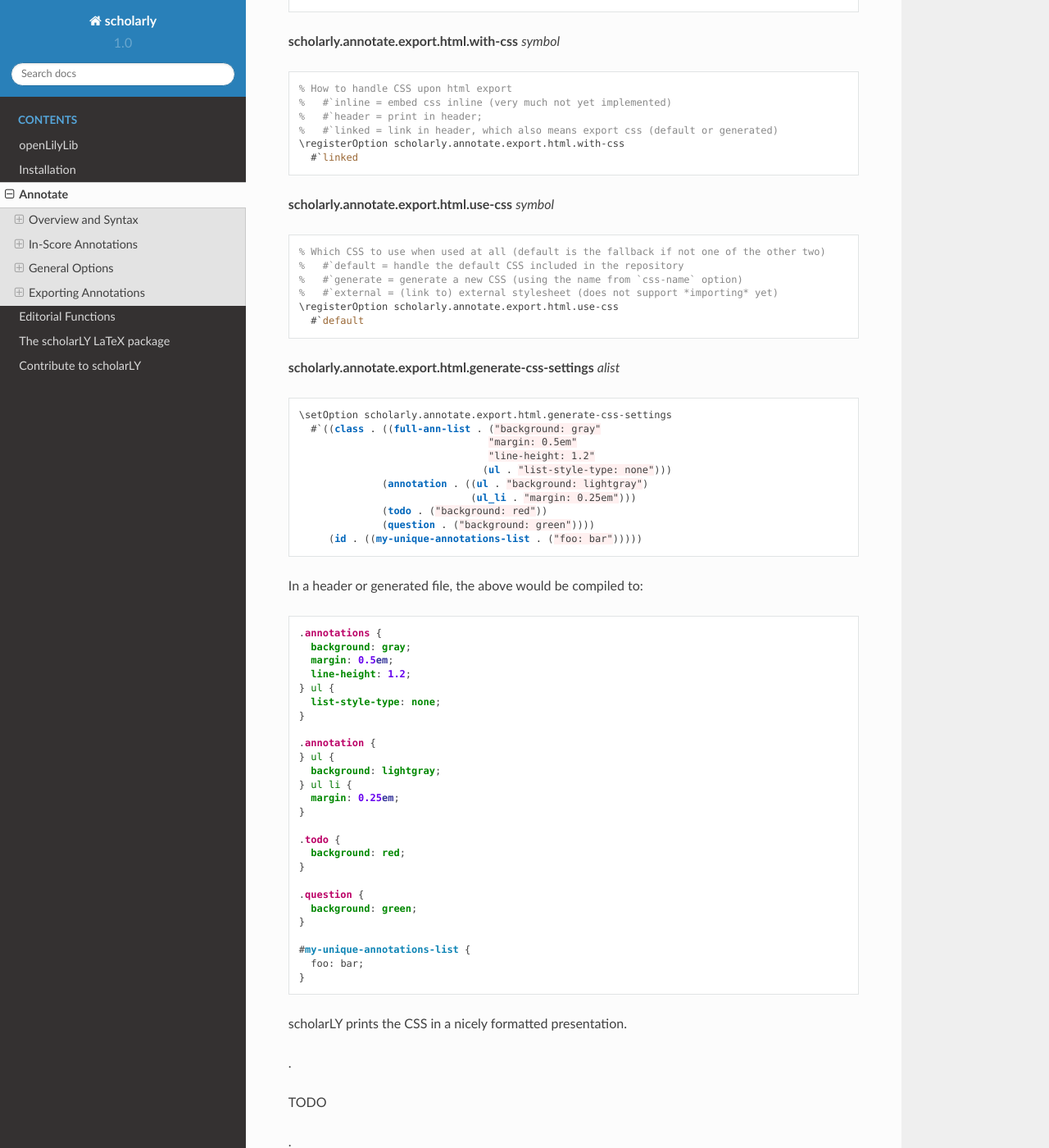
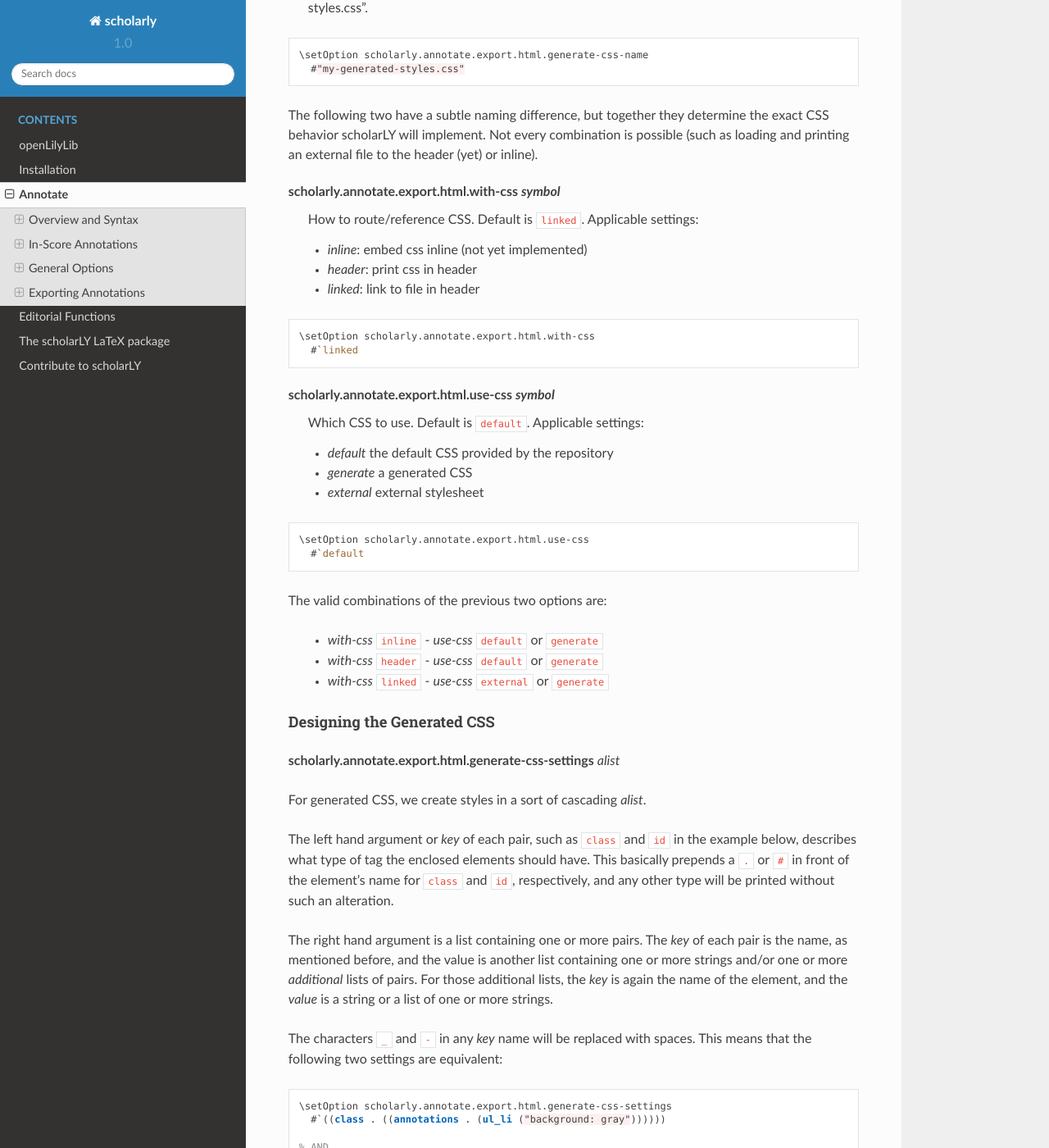
Before and after one commit to openlilylib/scholarly, a Sphinx documentation site: the page built from doc/source/annotate.rst, in a window 1280 px wide and 1400 px high, scrolled down 12209 px. Shown: the whole window at 82% size. Built offline with Sphinx 7.4.7 and the Read the Docs theme 2.0.0, drawn with Linux system fonts in a browser that asks for light colours; pages that are not in the unit, such as notebooks, are missing from menus; some of the changed text lies outside the part shown.

Commit message:
add examples script and other stuff

```diff
--- a/doc/source/annotate.rst
+++ b/doc/source/annotate.rst
@@ -486,7 +486,7 @@
 ::
 
   % Annotation types for html text output
-  \registerOption scholarly.annotate.export.html.labels
+  \setOption scholarly.annotate.export.html.labels
   #`((critical-remark . "Critical Remark")
     (musical-issue . "Musical Issue")
     (lilypond-issue . "Lilypond Issue")
@@ -499,7 +499,13 @@
 
   % Print full document with header (including CSS link) and body, or just
   % annotations div
-  \registerOption scholarly.annotate.export.html.full-document ##t
+  \setOption scholarly.annotate.export.html.full-document ##t
+
+
+For each annotation list exported, the division of items, from outermost to
+innermost, is
+
+
 
 **scholarly.annotate.export.html.divs** `alist`
 
@@ -507,93 +513,187 @@
 
   % Annotation div types (can technically be anything, since they get directly
   % converted to string; so even a new type of div, or `a`, or whatever else.)
-  \registerOption scholarly.annotate.export.html.divs
+  \setOption scholarly.annotate.export.html.divs
   #`((full-ann-list . ol)
      (each-ann-outer . li)
      (each-ann-inner . ul)
      (each-ann-props . li))
 
 **scholarly.annotate.export.html.annotations-div-tags** `alist`
+  Change the tags for the annotations list div.
 
 ::
 
-  \registerOption scholarly.annotate.export.html.annotations-div-tags
+  \setOption scholarly.annotate.export.html.annotations-div-tags
      #`((class . "my-annotations")
         (id . #f))
 
 **scholarly.annotate.export.html.props** `list`
+  Which properties to print to html, and in what order. Default is as follows:
 
 ::
 
-  % Which props to print to html
-  \registerOption scholarly.annotate.export.html.props
+  \setOption scholarly.annotate.export.html.props
     #`(type grob-location grob-type message)
 
-
-
 **scholarly.annotate.export.html.prop-labels** `alist`
-
-  % Which labels to print for props (only affect props included in previous list)
+  Which labels to print for props (only affects props included in the
+  `export.html.props` list). Default is as follows.
 
 ::
 
-  \registerOption scholarly.annotate.export.html.prop-labels
+  \setOption scholarly.annotate.export.html.prop-labels
     #`((type . "<em>Type:</em> ")
        (grob-location . #f)
        (grob-type . #f)
        (message . #f))
 
 
-Generating CSS
-^^^^^^^^^^^^^^
+Working with CSS
+^^^^^^^^^^^^^^^^
 
-A general intro here.
-
-.
-
-TODO
-
-.
+Like the output filenames option, you can of course specific files in other
+directories in the following options. Note that the directories must already
+exist, even for generated files.
 
 **scholarly.annotate.export.html.external-css-name** `string`
+  What is the filename of any external file you provide. Note that scholarLY
+  currently doesn't read this and will only link to it if requested. Default
+  is `#f`.
 
 ::
 
-  \registerOption scholarly.annotate.export.html.external-css-name
+  \setOption scholarly.annotate.export.html.external-css-name
     #"my-external-styles.css"
 
 **scholarly.annotate.export.html.generate-css-name** `string`
+  What is the filename of the generated file. Default is an arbitrary suggestion
+  "my-generated-styles.css".
 
 ::
 
-  \registerOption scholarly.annotate.export.html.generate-css-name
+  \setOption scholarly.annotate.export.html.generate-css-name
     #"my-generated-styles.css"
 
+The following two have a subtle naming difference, but together they determine
+the exact CSS behavior scholarLY will implement. Not every combination is
+possible (such as loading and printing an external file to the header (yet) or
+inline).
+
 **scholarly.annotate.export.html.with-css** `symbol`
+  How to route/reference CSS. Default is ``linked``. Applicable settings:
+
+  - *inline*: embed css inline (not yet implemented)
+  - *header*: print css in header
+  - *linked*: link to file in header
 
 ::
 
-  % How to handle CSS upon html export
-  %   #`inline = embed css inline (very much not yet implemented)
-  %   #`header = print in header;
-  %   #`linked = link in header, which also means export css (default or generated)
-  \registerOption scholarly.annotate.export.html.with-css
+  \setOption scholarly.annotate.export.html.with-css
     #`linked
 
 **scholarly.annotate.export.html.use-css** `symbol`
+  Which CSS to use. Default is ``default``. Applicable settings:
+
+  - *default* the default CSS provided by the repository
+  - *generate* a generated CSS
+  - *external* external stylesheet
 
 ::
 
-  % Which CSS to use when used at all (default is the fallback if not one of the other two)
-  %   #`default = handle the default CSS included in the repository
-  %   #`generate = generate a new CSS (using the name from `css-name` option)
-  %   #`external = (link to) external stylesheet (does not support *importing* yet)
-  \registerOption scholarly.annotate.export.html.use-css
+  \setOption scholarly.annotate.export.html.use-css
     #`default
 
+The valid combinations of the previous two options are:
 
+  - `with-css` ``inline`` - `use-css` ``default`` or ``generate``
+
+  - `with-css` ``header`` - `use-css` ``default`` or ``generate``
+
+  - `with-css` ``linked`` - `use-css` ``external`` or ``generate``
+
+Designing the Generated CSS
+^^^^^^^^^^^^^^^^^^^^^^^^^^^
 
 **scholarly.annotate.export.html.generate-css-settings** `alist`
+
+For generated CSS, we create styles in a sort of cascading `alist`.
+
+The left hand argument or `key` of each pair, such as ``class`` and ``id`` in
+the example below, describes what type of tag the enclosed elements should have.
+This basically prepends a ``.`` or ``#`` in front of the element's name for
+``class`` and ``id``,  respectively, and any other type will be printed without
+such an alteration.
+
+The right hand argument is a list containing one or more pairs. The `key` of each
+pair is the name, as mentioned before, and the value is another list containing
+one or more strings and/or one or more `additional` lists of pairs. For those
+additional lists, the `key` is again the name of the element, and the `value` is
+a string or a list of one or more strings.
+
+The characters ``_`` and ``-`` in any `key` name will be replaced with spaces.
+This means that the following two settings are equivalent:
+
+::
+
+  \setOption scholarly.annotate.export.html.generate-css-settings
+    #`((class . ((annotations . (ul_li ("background: gray"))))))
+
+  % AND
+
+  \setOption scholarly.annotate.export.html.generate-css-settings
+    #`((class . ((annotations_ul_li . ("background: gray")))))
+
+Those examples would generate the following CSS:
+
+.. code-block:: css
+
+  .annotations ul li {
+    background: gray;
+  }
+
+  .annotations {
+  } ul li {
+    background: gray;
+  }
+
+You'll notice that the two CSS examples don't exactly get formatted the same
+way in the end. This is because scholarLY groups annotations within the same
+`class`, `id` or other top level pair together, and the second example was
+list in such a way that it noticed a hierarchical difference between ``annotations``
+and ``ul_li``.
+
+Here's another simple example extending the previous one which illustrates this
+difference within a more complex setting:
+
+::
+
+  \setOption scholarly.annotate.export.html.generate-css-settings
+    #`((class . ((myannotations . ("background: gray"
+                                    "margin: 0.5em"))
+                 (anotherclass . ("color: blue"
+                                  (ul . "list-style-type: none")
+                                  (ul_li . "margin: 0.25em"))))))
+
+Which gets printed to:
+
+.. code-block:: css
+
+  .myannotations {
+    background: gray;
+    margin: 0.5em;
+  }
+
+  .anotherclass {
+    color: blue;
+  } ul {
+    list-style-type: none;
+  } ul li {
+    margin: 0.25em;
+  }
+
+And, finally, another excerpt showing the full scope of this hierarchy with
+multiple div types and elements.:
 
 ::
 
@@ -602,13 +702,13 @@
                                   "margin: 0.5em"
                                   "line-height: 1.2"
                                  (ul . "list-style-type: none")))
-                (annotation . ((ul . "background: lightgray")
-                               (ul_li . "margin: 0.25em")))
-                (todo . ("background: red"))
-                (question . ("background: green"))))
+                 (annotation . ((ul . "background: lightgray")
+                                (ul_li . "margin: 0.25em")))
+                 (todo . ("background: red"))
+                 (question . ("background: green"))))
        (id . ((my-unique-annotations-list . ("foo: bar")))))
 
-In a header or generated file, the above would be compiled to:
+In a header or generated file, the above would be rendered to:
 
 .. code-block:: css
 
@@ -639,17 +739,14 @@
     foo: bar;
   }
 
-scholarLY prints the CSS in a nicely formatted presentation.
+Other things to note are that semicolons are automatically appended to each
+string, and that the `class`, `id` and other `key` types can each be used
+multiple times within the setting without fault. The latter point would be
+useful for trying out CSS settings before comitting to the task of embedding
+them more concisely within a minimal alist.
 
-.
+The names `full-ann-list` is r
 
-TODO
-
-.
-
-Options
-^^^^^^^
-
-More options?
-
-TODO
+scholarLY prints the CSS in a nicely indented, readable format. Inline CSS isn't
+yet implemented, but once it is the same option for setting the generated CSS
+will be automatically compatible with that option.
```
Also changed, not shown: doc/source/editorial-fns.rst (+55 -18 lines), doc/README.md (added), 1 other file.
